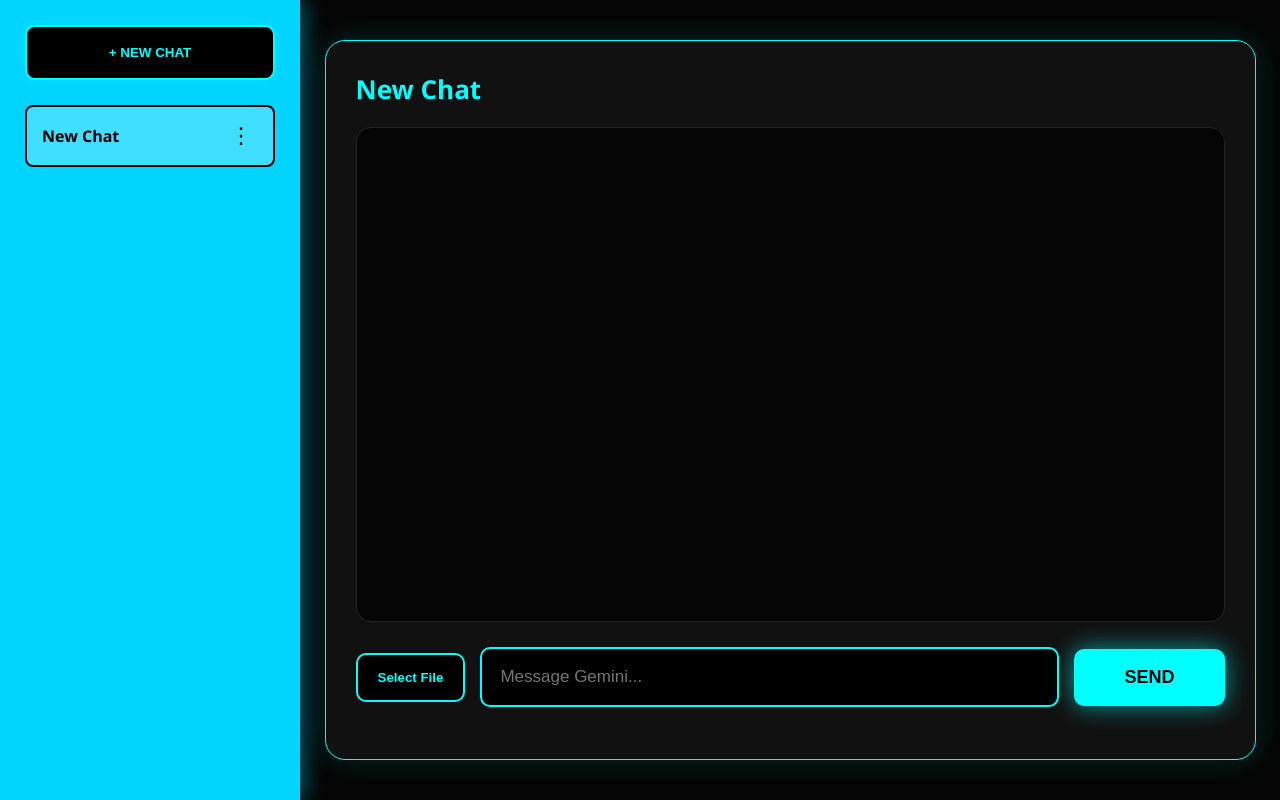
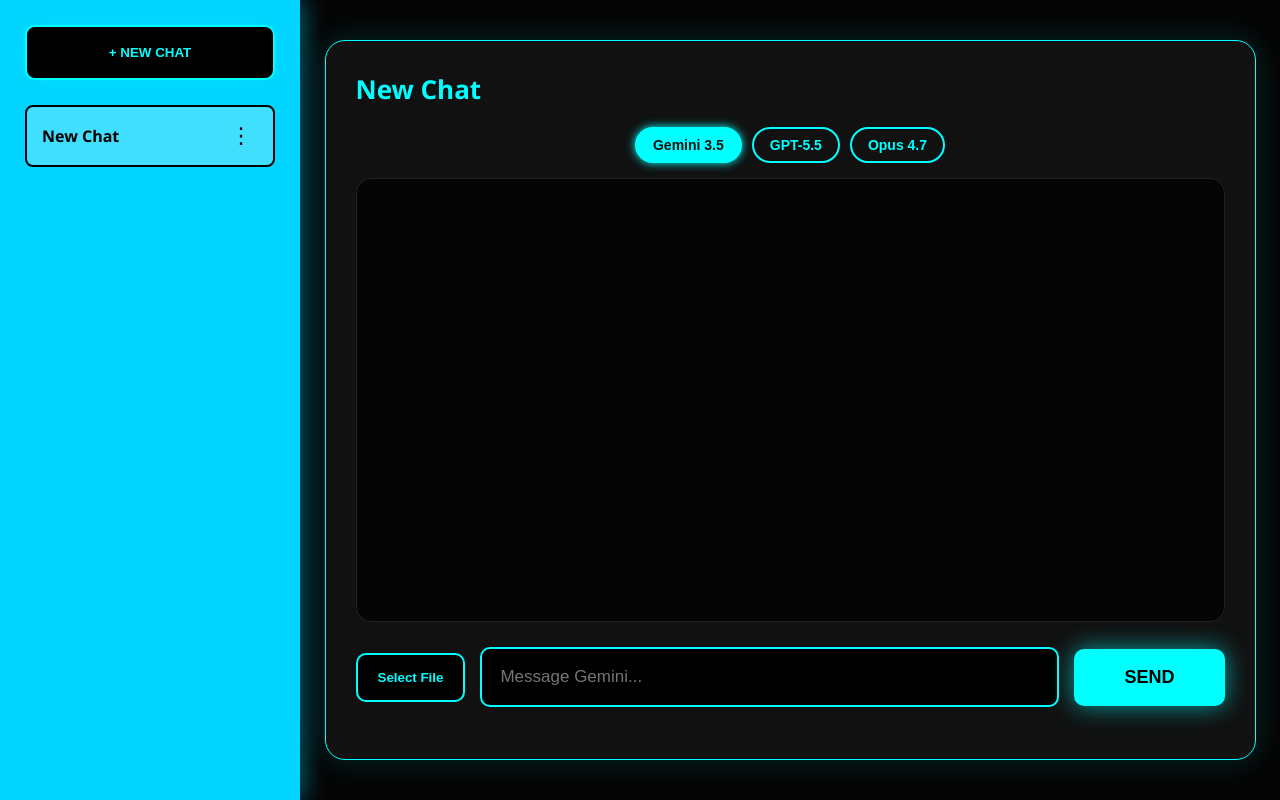
Before and after one commit to noam132/AiEdits, a website: page index.html in a window 1280 px wide. Drawn offline with Linux system fonts and the light colour scheme.

Commit message:
Update index.html

```diff
--- a/index.html
+++ b/index.html
@@ -5,6 +5,37 @@
     <meta name="viewport" content="width=device-width, initial-scale=1.0, maximum-scale=1.0, user-scalable=no">
     <title>AiEdits</title>
     <link rel="stylesheet" href="style.css">
+    <style>
+        /* New Styles for the Model Selector Buttons */
+        .model-selector {
+            display: flex;
+            gap: 10px;
+            margin-bottom: 15px;
+            justify-content: center;
+        }
+
+        .model-btn {
+            padding: 8px 16px;
+            border: 2px solid #00ffff;
+            background: transparent;
+            color: #00ffff;
+            border-radius: 20px;
+            cursor: pointer;
+            font-weight: bold;
+            transition: all 0.3s ease;
+            font-size: 14px;
+        }
+
+        .model-btn.active {
+            background: #00ffff;
+            color: #121212;
+            box-shadow: 0 0 10px #00ffff;
+        }
+
+        .model-btn:hover {
+            background: rgba(0, 255, 255, 0.1);
+        }
+    </style>
 </head>
 <body>
 
@@ -17,6 +48,11 @@
         <div class="container">
             <h2 id="activeChatTitle" style="color:#00ffff; margin: 0 0 20px 0; font-size: 26px;">New Chat</h2>
 
+            <div class="model-selector">
+                <button id="btn-gemini" class="model-btn active" onclick="selectModel('gemini')">Gemini 3.5</button>
+                <button id="btn-gpt" class="model-btn" onclick="selectModel('gpt')">GPT-5.5</button>
+                <button id="btn-claude" class="model-btn" onclick="selectModel('claude')">Opus 4.7</button>
+            </div>
             <div id="chatLog"></div>
 
             <div class="input-area">
@@ -33,6 +69,24 @@
         </div>
     </div>
 
+    <script>
+        // Logic to handle button switching
+        let selectedModel = 'gemini';
+
+        function selectModel(model) {
+            selectedModel = model;
+
+            // Update UI: Remove active class from all, add to clicked
+            document.querySelectorAll('.model-btn').forEach(btn => btn.classList.remove('active'));
+            document.getElementById('btn-' + model).classList.add('active');
+
+            // Update Placeholder
+            const input = document.getElementById('messageInput');
+            if(model === 'gemini') input.placeholder = "Message Gemini 3.5...";
+            if(model === 'gpt') input.placeholder = "Message GPT-5.5...";
+            if(model === 'claude') input.placeholder = "Message Opus 4.7...";
+        }
+    </script>
     <script src="script.js"></script>
 </body>
 </html>
```
